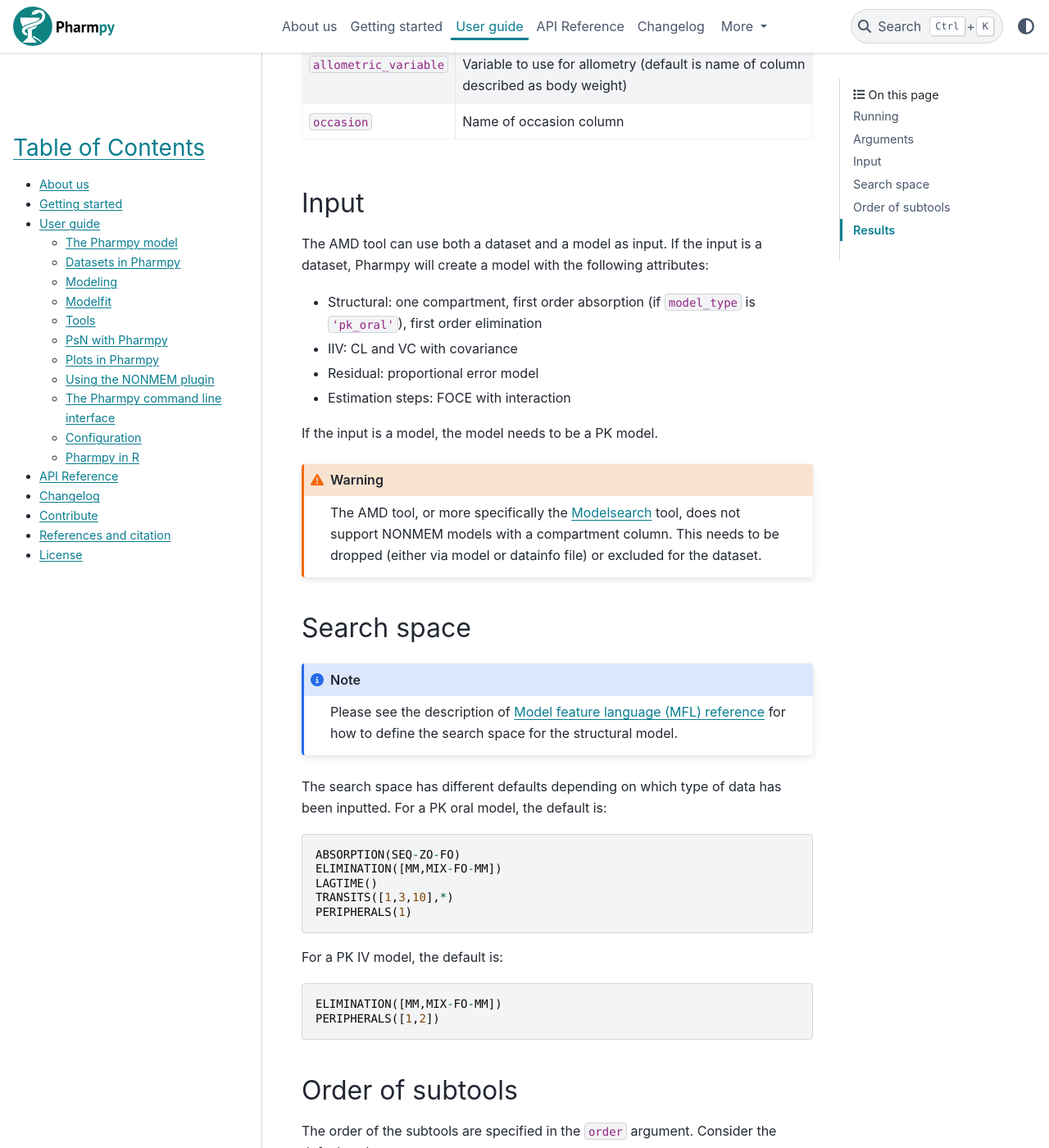
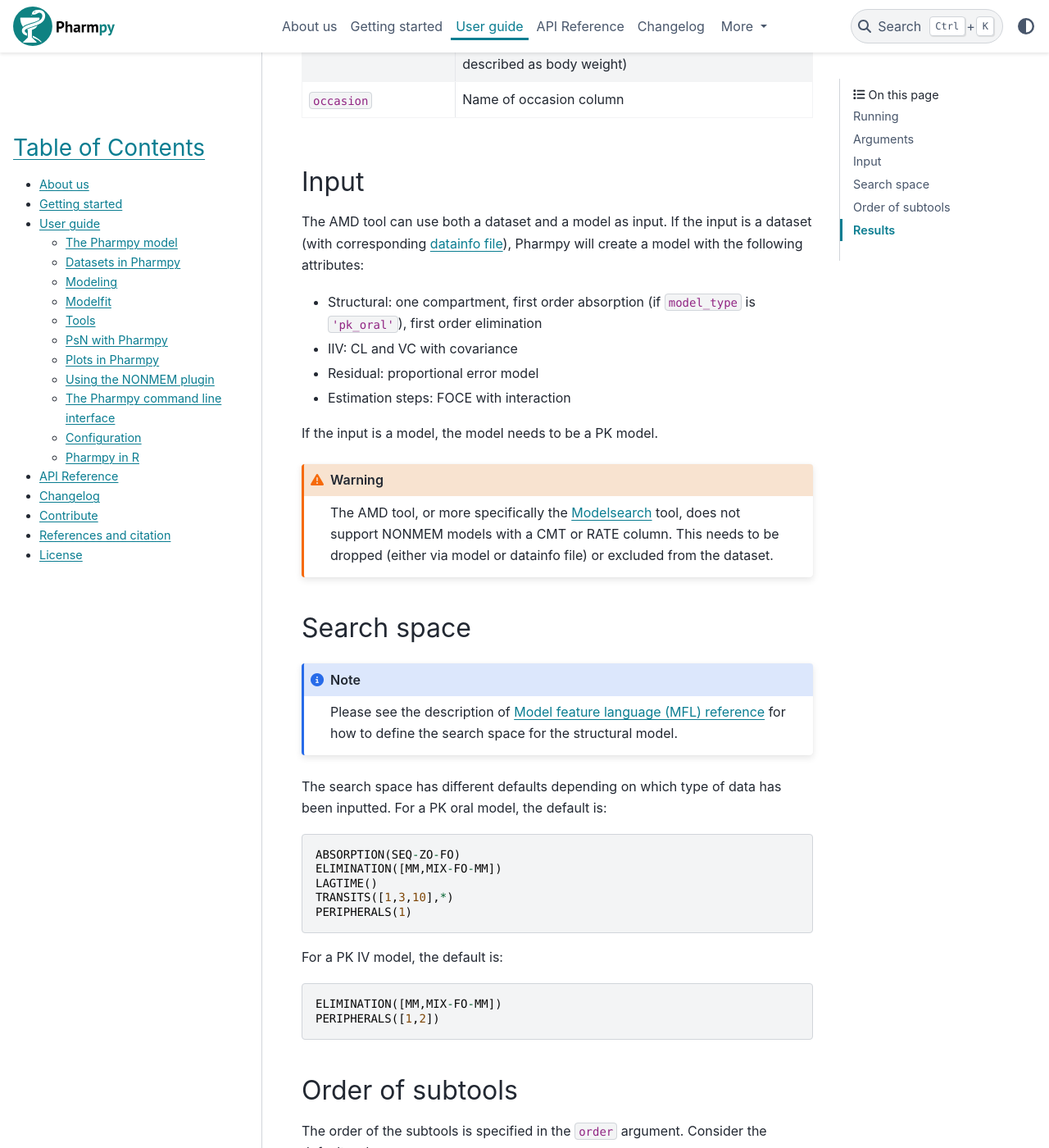
Before and after one commit to pharmpy/pharmpy, a Sphinx documentation site: the page built from docs/amd.rst, in a window 1280 px wide and 1400 px high, scrolled down 1748 px. Shown: the whole window at 82% size. Built offline with Sphinx 7.4.7 and the PyData theme 0.15.4, drawn with Linux system fonts in a browser that asks for light colours; some of the changed text lies outside the part shown.

Commit message:
Small fixes for AMD documentation, add link to datainfo UI

```diff
--- a/docs/amd.rst
+++ b/docs/amd.rst
@@ -75,8 +75,8 @@
 Input
 ~~~~~
 
-The AMD tool can use both a dataset and a model as input. If the input is a dataset, Pharmpy will create a model with
-the following attributes:
+The AMD tool can use both a dataset and a model as input. If the input is a dataset (with corresponding
+:ref:`datainfo file<datainfo>`), Pharmpy will create a model with the following attributes:
 
 * Structural: one compartment, first order absorption (if ``model_type`` is ``'pk_oral'``), first order elimination
 * IIV: CL and VC with covariance
@@ -86,8 +86,8 @@
 If the input is a model, the model needs to be a PK model.
 
 .. warning::
-    The AMD tool, or more specifically the :ref:`modelsearch` tool, does not support NONMEM models with a compartment
-    column. This needs to be dropped (either via model or datainfo file) or excluded for the dataset.
+    The AMD tool, or more specifically the :ref:`modelsearch` tool, does not support NONMEM models with a CMT or RATE
+    column. This needs to be dropped (either via model or datainfo file) or excluded from the dataset.
 
 .. _search_space_amd:
 
@@ -122,7 +122,7 @@
 Order of subtools
 ~~~~~~~~~~~~~~~~~
 
-The order of the subtools are specified in the ``order`` argument. Consider the default order:
+The order of the subtools is specified in the ``order`` argument. Consider the default order:
 
 .. pharmpy-code::
 
--- a/docs/data.rst
+++ b/docs/data.rst
@@ -159,6 +159,8 @@
     get_concentration_parameters_from_data(model)
 
 
+.. _datainfo:
+
 ~~~~~~~~
 DataInfo
 ~~~~~~~~
@@ -182,6 +184,9 @@
 .. pharmpy-execute::
 
     di.separator
+
+.. note::
+    A datainfo file can be created for .csv-files `here <https://pharmpy.github.io/amdui/datainfo>`_.
 
 ColumnInfo
 ==========
```
Also changed, not shown: other parts of docs/amd.rst (+5 -5 lines).
